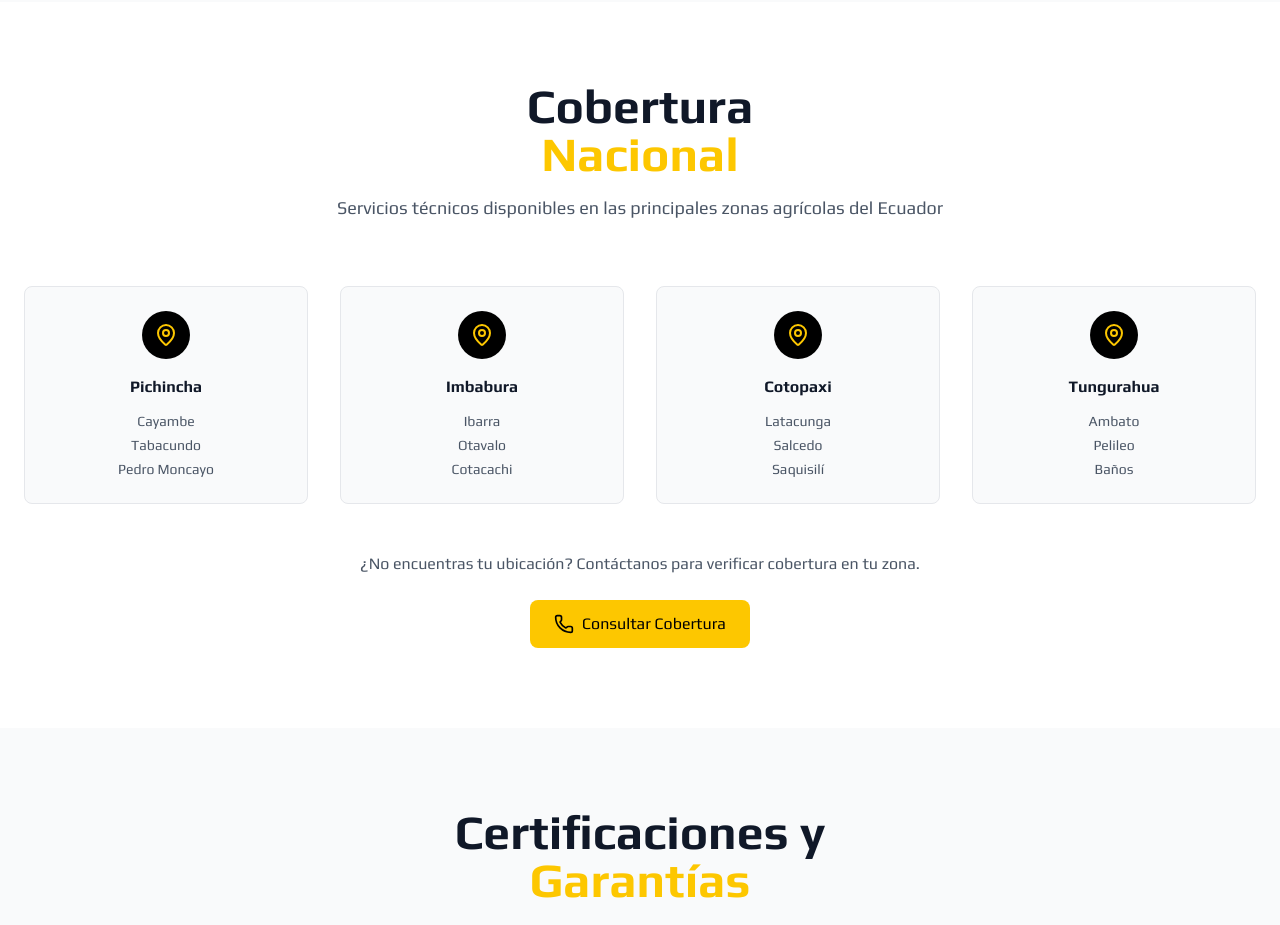
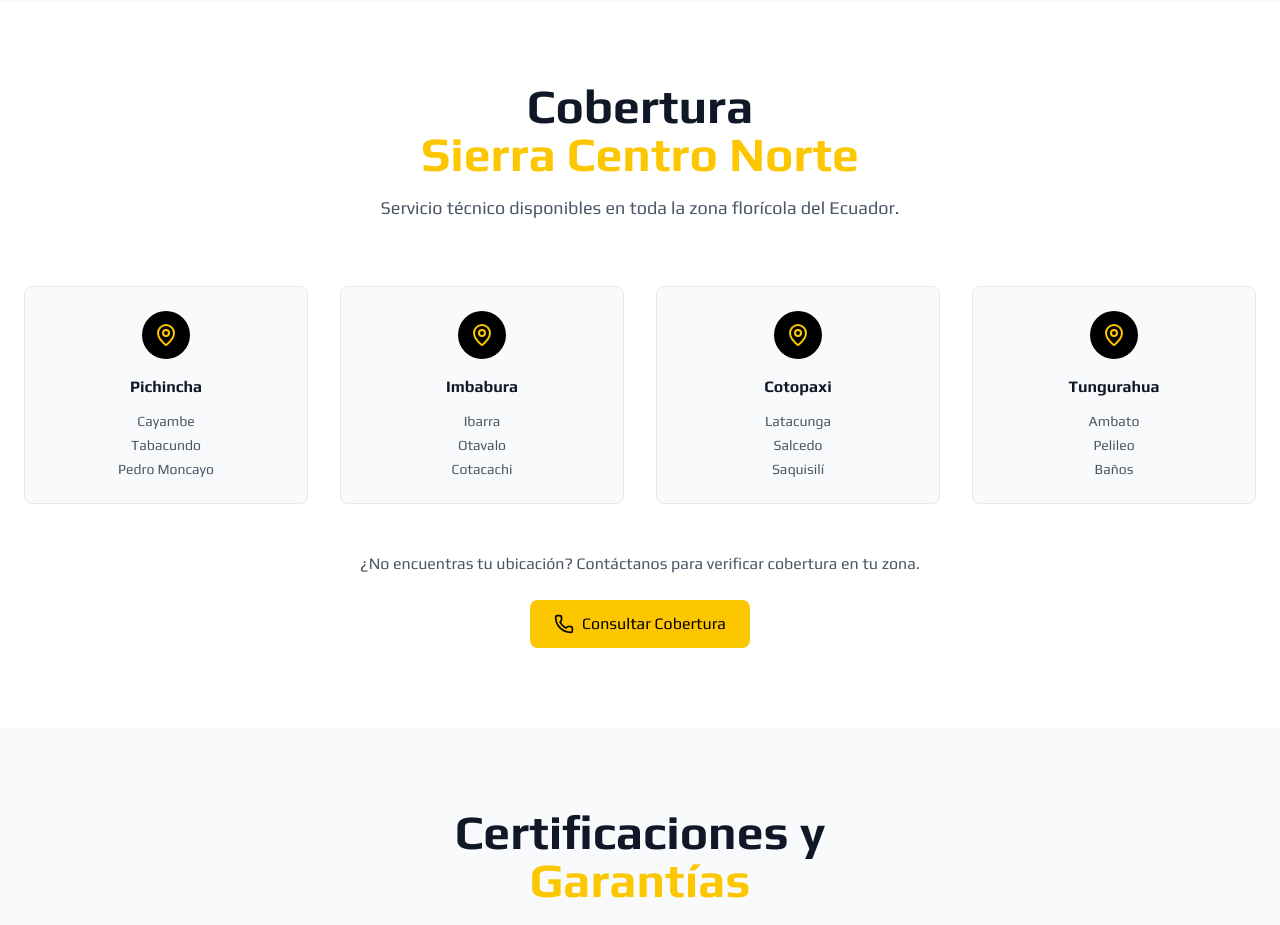
Before and after one commit to mateoquiguiri1995/campomaq-webpage, a Next.js app in the folder apps/frontend/: page /servicios in a window 1280 px wide. Shown: the part 3420-4345 px from the top of the page. Built offline with nearby package versions, Linux system fonts and the light colour scheme; no server answers.

Commit message:
backend migrate webapp #2

```diff
--- a/apps/frontend/src/app/servicios/page.tsx
+++ b/apps/frontend/src/app/servicios/page.tsx
@@ -276,10 +276,10 @@ const CoverageSection = () => (
       >
         <h2 className="text-4xl md:text-5xl font-black text-gray-900 mb-4">
           Cobertura
-          <span className="block text-yellow-400">Nacional</span>
+          <span className="block text-yellow-400">Sierra Centro Norte</span>
         </h2>
         <p className="text-lg text-gray-600 max-w-2xl mx-auto">
-          Servicios técnicos disponibles en las principales zonas agrícolas del Ecuador
+          Servicio técnico disponibles en toda la zona florícola del Ecuador.
         </p>
       </motion.div>
 
```
